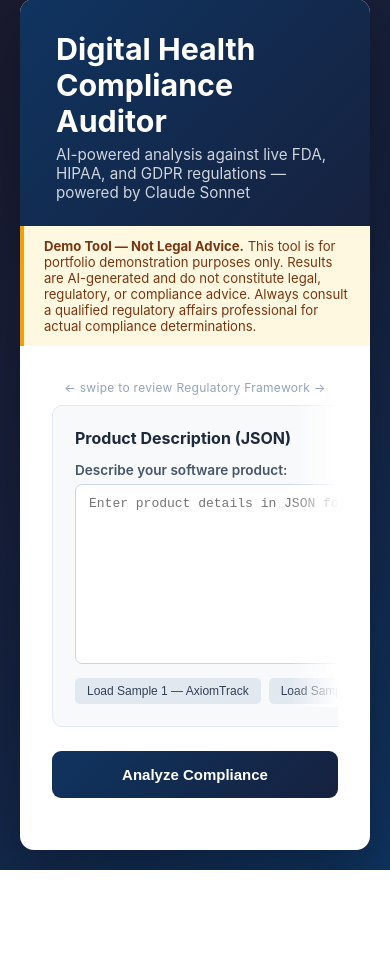
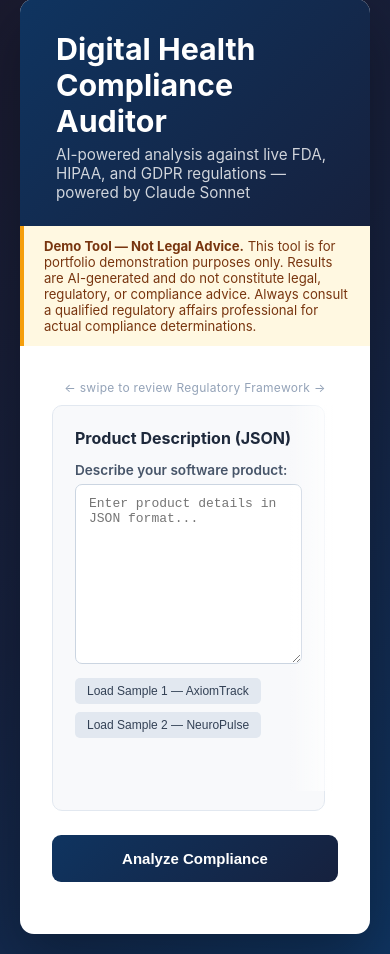
Before and after one commit to salvadorpelaez/Audit-App-FDA, a Flask app: page / in a window 390 px wide. Shown: the part 21-975 px from the top of the page. Before the commit the page ends 891 px from the top, so only its background shows below. Run offline with Flask 3, Linux system fonts and the light colour scheme.

Commit message:
Force green box text wrap with max-width and overflow hidden on mobile panels
Co-Authored-By: Claude Sonnet 4.6 <noreply@anthropic.com>

```diff
--- a/templates/index.html
+++ b/templates/index.html
@@ -86,9 +86,11 @@
             .input-grid::-webkit-scrollbar { display: none; }
             .panel {
                 min-width: 70vw;
+                max-width: 70vw;
                 scroll-snap-align: start;
                 flex-shrink: 0;
                 padding: 14px;
+                overflow: hidden;
             }
             .panel h3 { font-size: 0.88em; }
             textarea { font-size: 12px; rows: 8; max-height: 180px; }
@@ -433,7 +435,7 @@
                     <li>21 CFR Part 880 — Devices <span class="source-badge live-badge">live eCFR</span></li>
                 </ul>
 
-                <div class="reg-info-box" style="margin-top: 18px; padding: 12px; background: #f0fdf4; border-radius: 7px; border: 1px solid #bbf7d0;">
+                <div class="reg-info-box" style="margin-top: 18px; padding: 12px; background: #f0fdf4; border-radius: 7px; border: 1px solid #bbf7d0; overflow: hidden; word-wrap: break-word; overflow-wrap: break-word; max-width: 100%;">
                     <p style="font-size: 0.78em; color: #166534;">
                         <strong>Live regulations</strong> are fetched from the official
                         <a href="https://www.ecfr.gov" target="_blank" style="color: #166534;">eCFR API</a> at analysis time.
```
